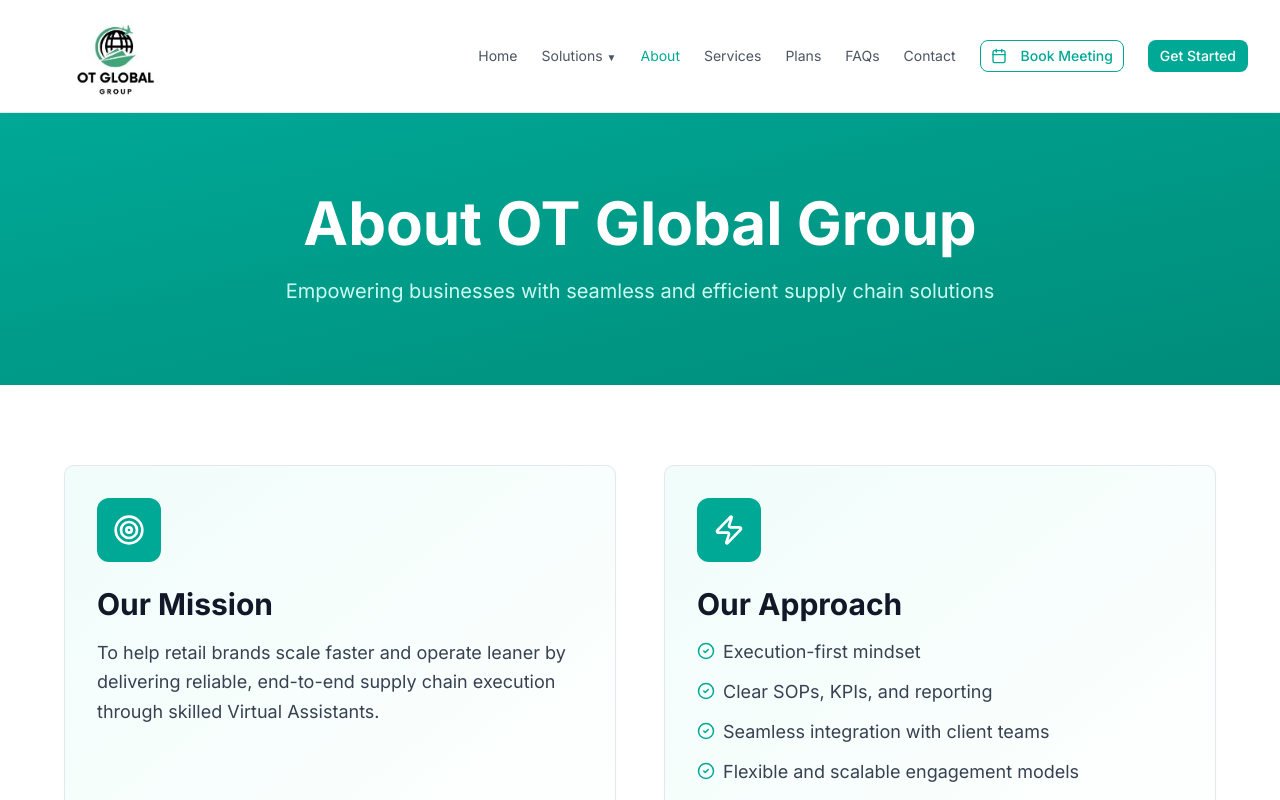
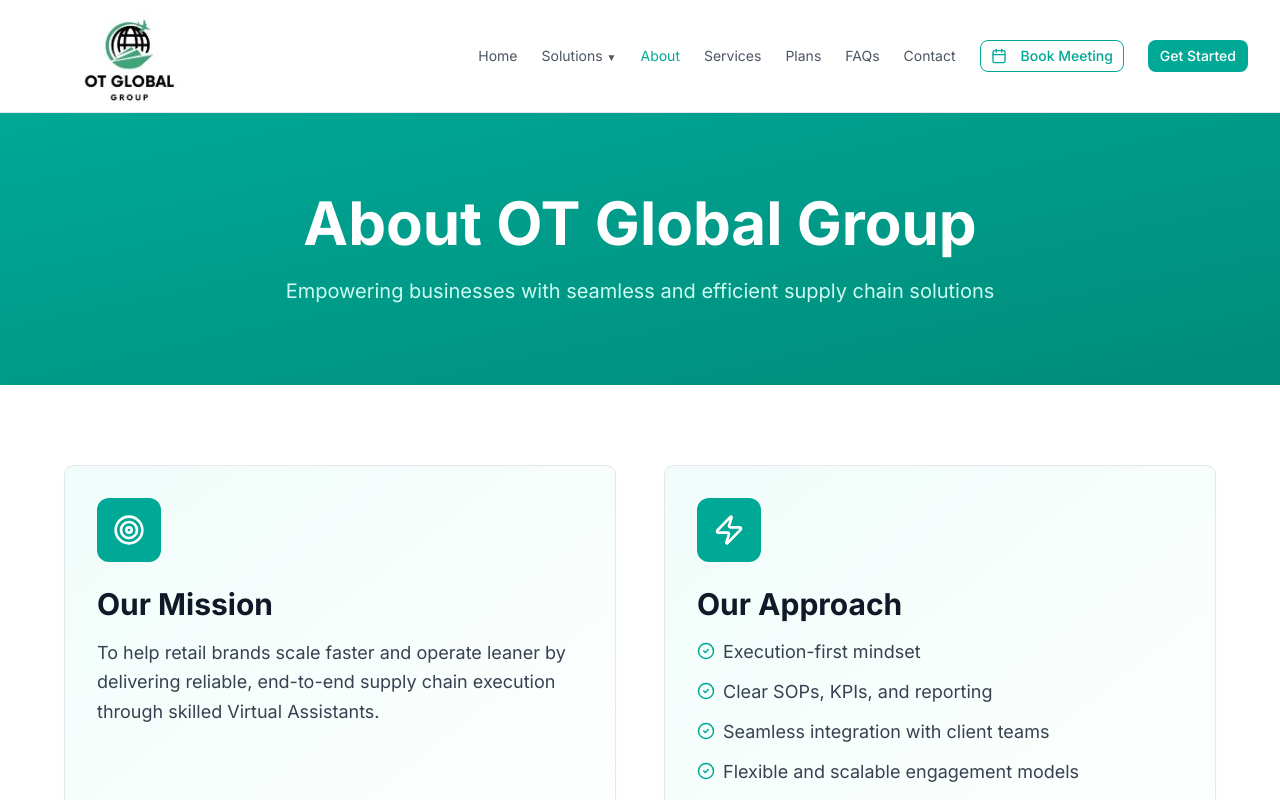
Before and after one commit to OTGlobaltech/OTGlobal, a Next.js app: page /about in a window 1280 px wide. Shown: the top 800 px of the page. Built offline with nearby package versions, Linux system fonts and the light colour scheme.

Commit message:
add girl team

```diff
--- a/components/layout/Footer.jsx
+++ b/components/layout/Footer.jsx
@@ -13,15 +13,6 @@
         <div className="grid grid-cols-1 md:grid-cols-4 gap-8">
           {/* Company Info */}
           <div className="col-span-1 md:col-span-2">
-            <div className="flex items-center mb-4">
-              <Image
-                src="/logo.png"
-                alt="OT Global Group"
-                width={180}
-                height={90}
-                className="h-20 lg:h-24 w-auto"
-              />
-            </div>
             <p className="text-sm text-gray-400 mb-4">
               Your trusted partner for sourcing and manufacturing. We connect
               businesses worldwide with premium Chinese suppliers, ensuring quality,
--- a/components/layout/Header.jsx
+++ b/components/layout/Header.jsx
@@ -62,14 +62,13 @@
     <header className="bg-white border-b border-gray-200 sticky top-0 z-50">
       <nav className="container mx-auto px-4 sm:px-6 lg:px-8">
         <div className="flex justify-between items-center h-24 lg:h-28">
-          {/* Logo */}
           <Link href="/" className="flex items-center">
             <Image
               src="/logo.png"
               alt="OT Global Group"
-              width={180}
-              height={90}
-              className="h-20 lg:h-24 w-auto"
+              width={240}
+              height={120}
+              className="h-20 lg:h-28 w-auto"
               priority
             />
           </Link>
--- a/components/pages/AboutPage.jsx
+++ b/components/pages/AboutPage.jsx
@@ -329,6 +329,16 @@
                 role: "Social media coordinator",
                 image: "/Qazi-Usama.jpeg",
               },
+              {
+                name: "Sarah Malik",
+                role: "Client Success Manager",
+                image: "https://images.unsplash.com/photo-1573496359142-b8d87734a5a2?w=400&h=400&fit=crop",
+              },
+              {
+                name: "Emily Chen",
+                role: "Supply Chain Analyst",
+                image: "https://images.unsplash.com/photo-1580489944761-15a19d654956?w=400&h=400&fit=crop",
+              },
             ].map((member, index) => (
               <motion.div key={index} variants={itemVariants}>
                 <Card className="border-gray-200 hover:shadow-xl transition-all duration-300 hover:-translate-y-2">
--- a/components/pages/HomePage.jsx
+++ b/components/pages/HomePage.jsx
@@ -249,7 +249,7 @@
           <div className="absolute inset-0 bg-gradient-to-br from-[#00A896] to-[#008c7a]" style={{ zIndex: 0 }}></div>
 
           {/* Dark overlay for text readability over bright video */}
-          <div className="absolute inset-0 bg-black/70" style={{ zIndex: 2 }}></div>
+          <div className="absolute inset-0 bg-black/65" style={{ zIndex: 2 }}></div>
         </div>
 
         {/* Content - Above video with higher z-index */}
@@ -361,7 +361,7 @@
               },
               {
                 icon: Database,
-                title: "Softwares",
+                title: "Technology Stack",
                 description: "Oracle Netsuite, SAP, Odoo, Zoho, WMS (eWarehouse Management System), Shiphawk, Microsoft (Dynamic 365)"
               }
             ].map((point, index) => (
```
Also changed, not shown: public/Qazi-Usama.jpeg.
